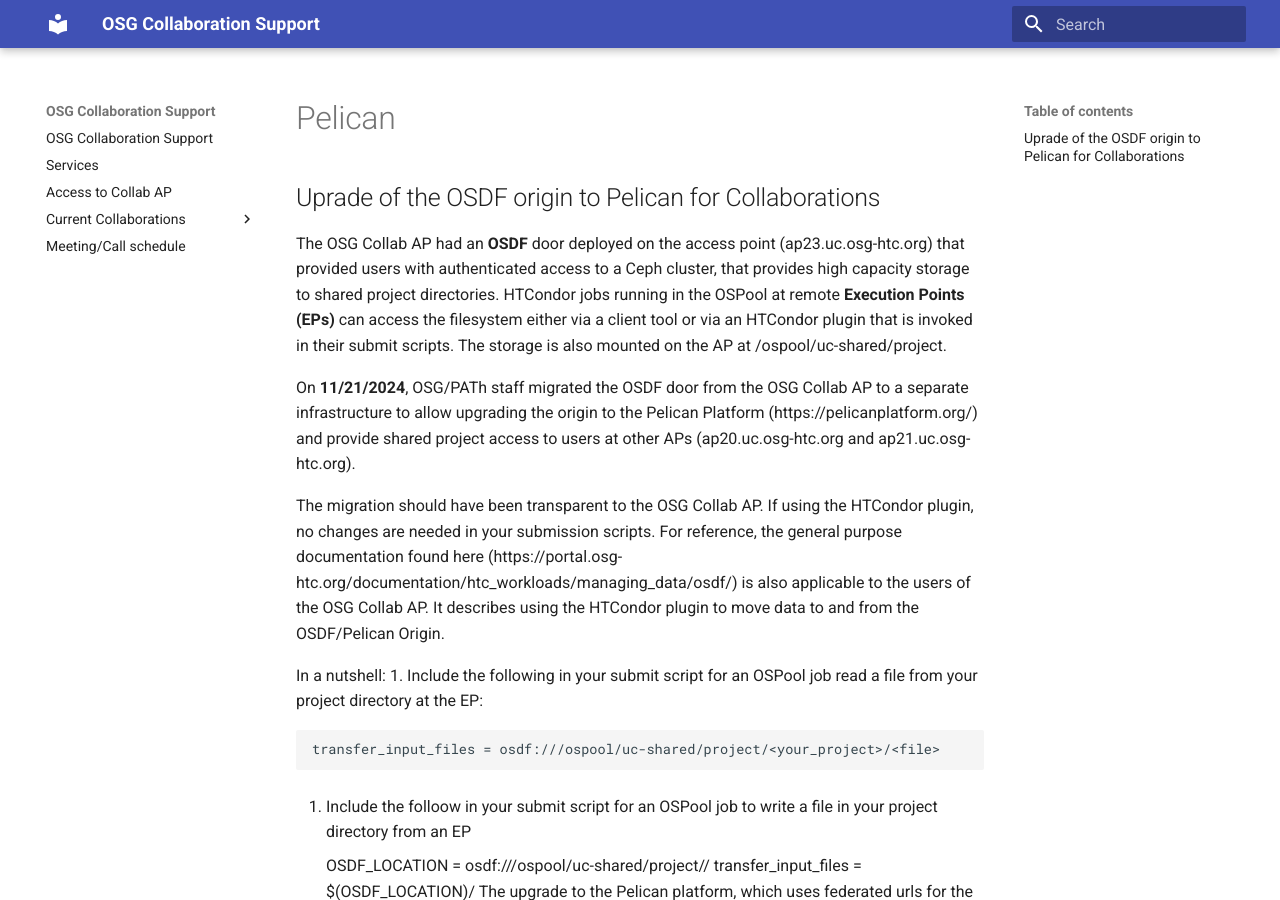
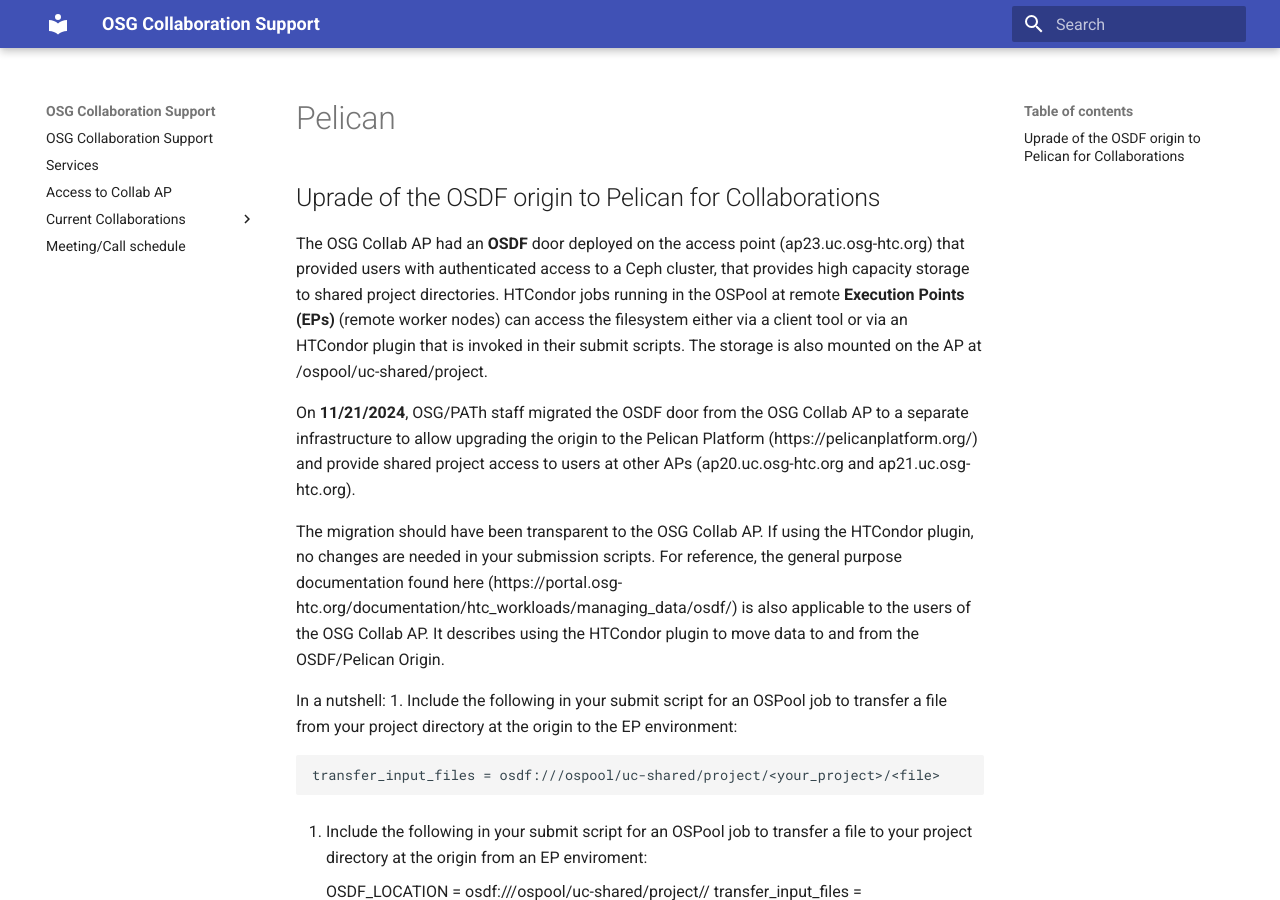
Before and after one commit to osg-htc/collaboration-support, an MkDocs documentation site: the page built from docs/misc/pelican.md, in a window 1280 px wide and 900 px high. Built offline with MkDocs 1.6.1 and Material for MkDocs 9.7.7, drawn with Linux system fonts in a browser that asks for light colours.

Commit message:
Update pelican.md

```diff
--- a/docs/misc/pelican.md
+++ b/docs/misc/pelican.md
@@ -1,16 +1,16 @@
 ## Uprade of the OSDF origin to Pelican for Collaborations
 
-The OSG Collab AP had an **OSDF** door deployed on the access point (ap23.uc.osg-htc.org) that provided users with authenticated access to a Ceph cluster, that provides high capacity storage to shared project directories. HTCondor jobs running in the OSPool at remote **Execution Points (EPs)** can access the filesystem either via a client tool or via an HTCondor plugin that is invoked in their submit scripts. The storage is also mounted on the AP at /ospool/uc-shared/project.
+The OSG Collab AP had an **OSDF** door deployed on the access point (ap23.uc.osg-htc.org) that provided users with authenticated access to a Ceph cluster, that provides high capacity storage to shared project directories. HTCondor jobs running in the OSPool at remote **Execution Points (EPs)** (remote worker nodes) can access the filesystem either via a client tool or via an HTCondor plugin that is invoked in their submit scripts. The storage is also mounted on the AP at /ospool/uc-shared/project.
 
 On **11/21/2024**, OSG/PATh staff migrated the OSDF door from the OSG Collab AP to a separate infrastructure to allow upgrading the origin to the Pelican Platform (https://pelicanplatform.org/) and provide shared project access to users at other APs (ap20.uc.osg-htc.org and ap21.uc.osg-htc.org).
 
 The migration should have been transparent to the OSG Collab AP. If using the HTCondor plugin, no changes are needed in your submission scripts. For reference, the general purpose documentation found here (https://portal.osg-htc.org/documentation/htc_workloads/managing_data/osdf/) is also applicable to the users of the OSG Collab AP. It describes using the HTCondor plugin to move data to and from the OSDF/Pelican Origin.
 
 In a nutshell:
-  1. Include the following in your submit script for an OSPool job read a file from your project directory at the EP:
+  1. Include the following in your submit script for an OSPool job to transfer a file from your project directory at the origin to the EP environment:
 
     transfer_input_files = osdf:///ospool/uc-shared/project/<your_project>/<file>
-  5. Include the folloow in your submit script for an OSPool job to write a file in your project directory from an EP
+  5. Include the following in your submit script for an OSPool job to transfer a file to your project directory at the origin from an EP enviroment:
 
     OSDF_LOCATION = osdf:///ospool/uc-shared/project/<your_project>/<file>
     transfer_input_files = $(OSDF_LOCATION)/<file>
```
